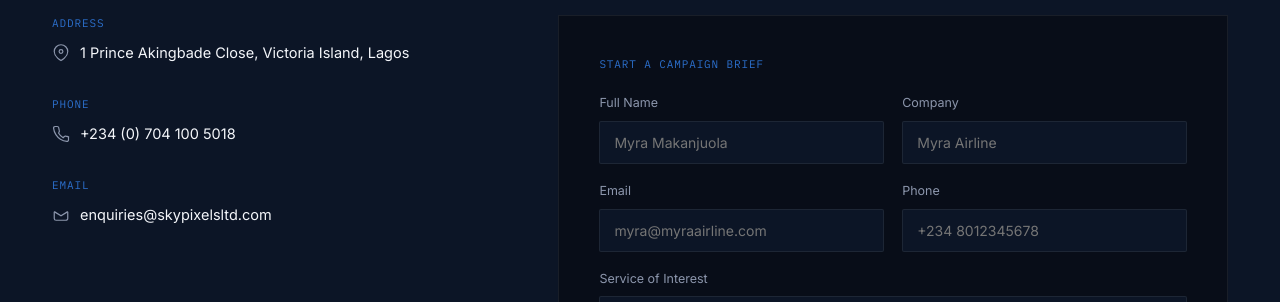
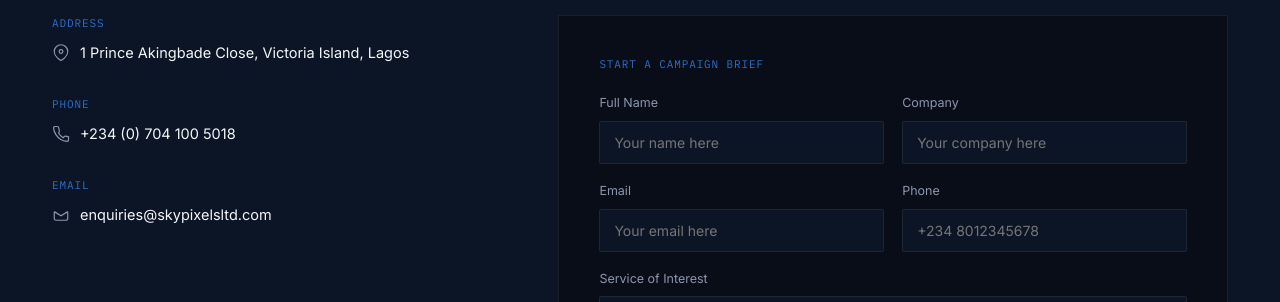
Before and after one commit to MichealJaay/Skypixel-Website, a React (Vite) app: page / in a window 1280 px wide. Shown: the part 8360-8662 px from the top of the page. Built offline with nearby package versions, Linux system fonts and the light colour scheme.

Commit message:
updated the contact form

```diff
--- a/src/components/Contact.jsx
+++ b/src/components/Contact.jsx
@@ -86,17 +86,17 @@ export default function Contact({ details }) {
             <div className="form-row">
               <div className="field">
                 <label>Full Name</label>
-                <input type="text" name="name" placeholder="Myra Makanjuola" required />
+                <input type="text" name="name" placeholder="Your name here" required />
               </div>
               <div className="field">
                 <label>Company</label>
-                <input type="text" name="company" placeholder="Myra Airline" />
+                <input type="text" name="company" placeholder="Your company here" />
               </div>
             </div>
             <div className="form-row">
               <div className="field">
                 <label>Email</label>
-                <input type="email" name="email" placeholder="myra@myraairline.com" required />
+                <input type="email" name="email" placeholder="Your email here" required />
               </div>
               <div className="field">
                 <label>Phone</label>
```
